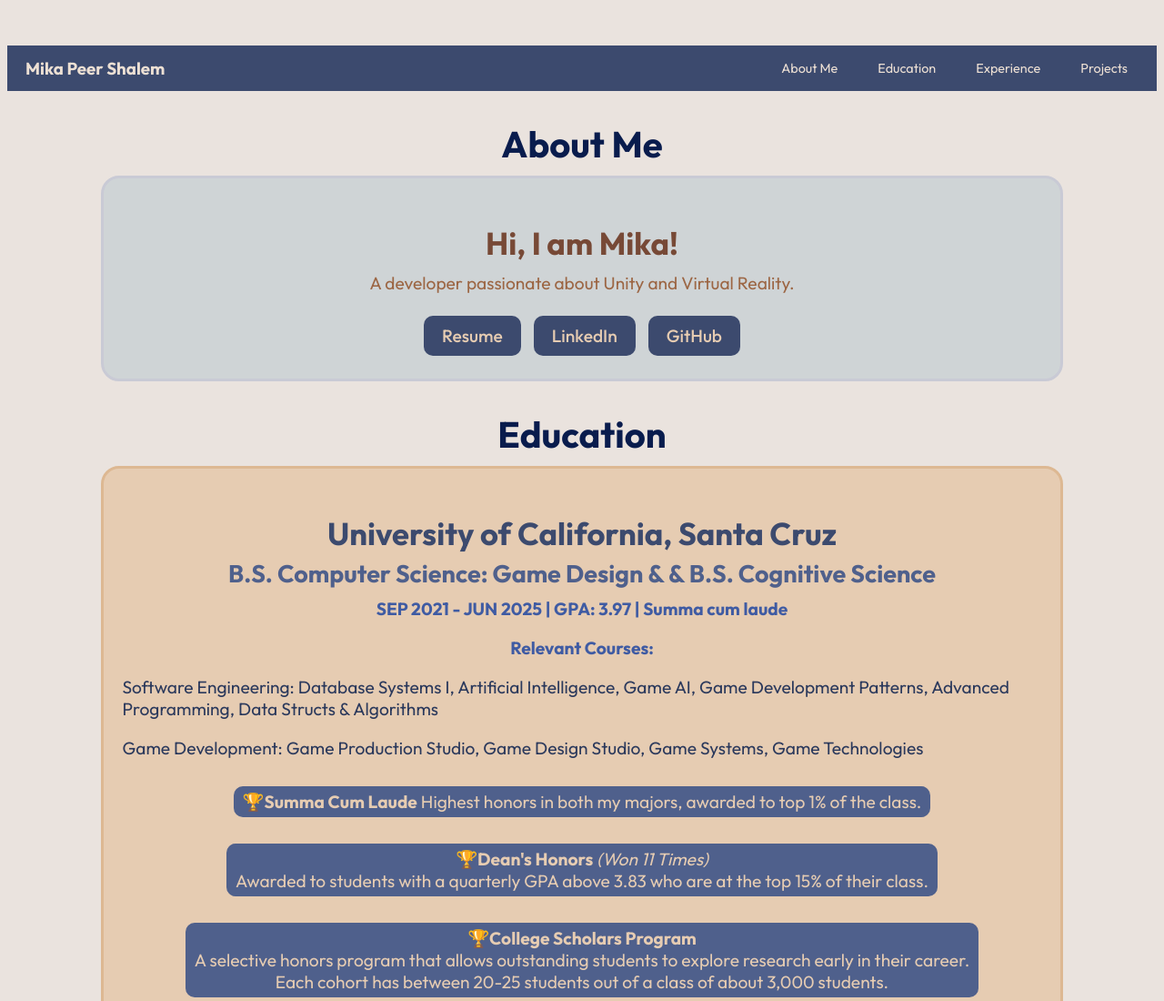
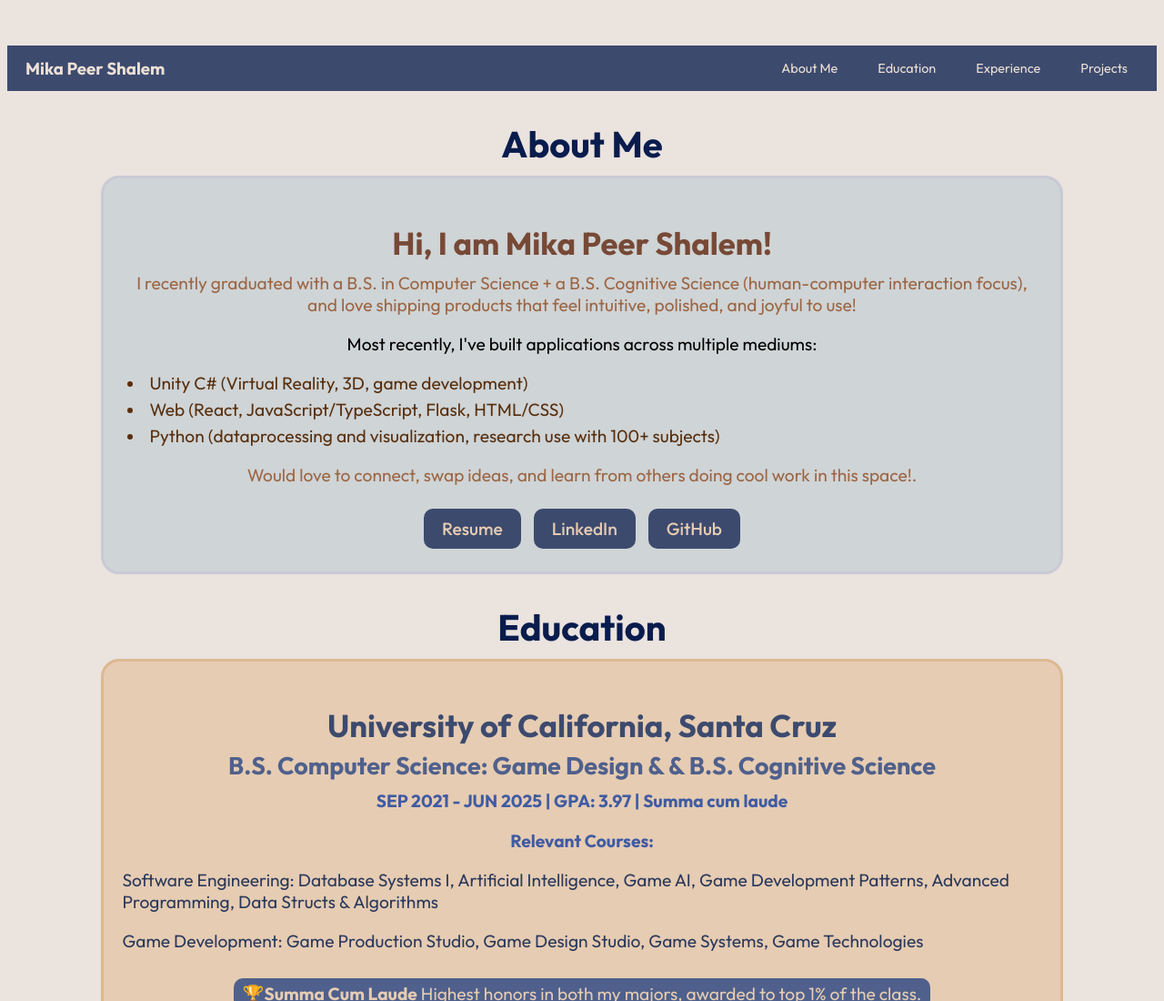
Before and after one commit to MikaPS/Portfolio, a plain HTML site: page index.html in a window 1280 px wide. Shown: the top 1100 px of the page at 91% size. Drawn offline with Linux system fonts and the light colour scheme.

Commit message:
updating bio and resume

```diff
--- a/index.html
+++ b/index.html
@@ -35,10 +35,28 @@
     <section id="aboutme">
       <h1>About Me</h1>
       <div class="experience-box">
-        <h2>Hi, I am Mika!</h2>
-        <p>A developer passionate about Unity and Virtual Reality.</p>
+        <h2>Hi, I am Mika Peer Shalem!</h2>
+        <p>
+          I recently graduated with a B.S. in Computer Science + a B.S.
+          Cognitive Science (human-computer interaction focus), and love
+          shipping products that feel intuitive, polished, and joyful to use!<br />
+        </p>
+        Most recently, I've built applications across multiple mediums:<br />
+
+        <ul>
+          <li>Unity C# (Virtual Reality, 3D, game development)</li>
+          <li>Web (React, JavaScript/TypeScript, Flask, HTML/CSS)</li>
+          <li>
+            Python (dataprocessing and visualization, research use with 100+
+            subjects)
+          </li>
+        </ul>
+        <p>
+          Would love to connect, swap ideas, and learn from others doing cool
+          work in this space!.
+        </p>
         <a
-          href="resume.pdf"
+          href="resume1.pdf"
           target="_blank"
           rel="noopener noreferrer"
           class="button-link"
```
Also changed, not shown: 1 other file.
